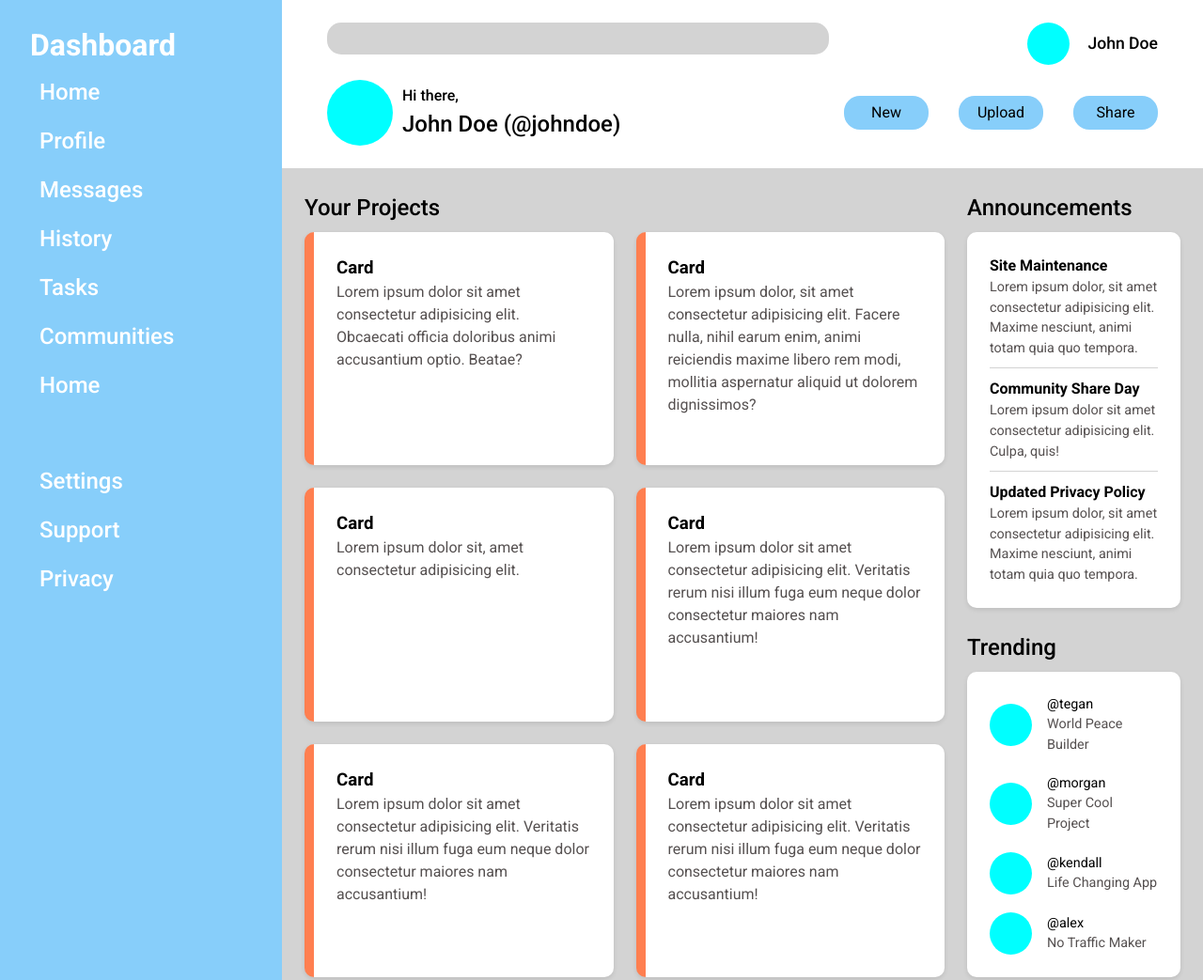
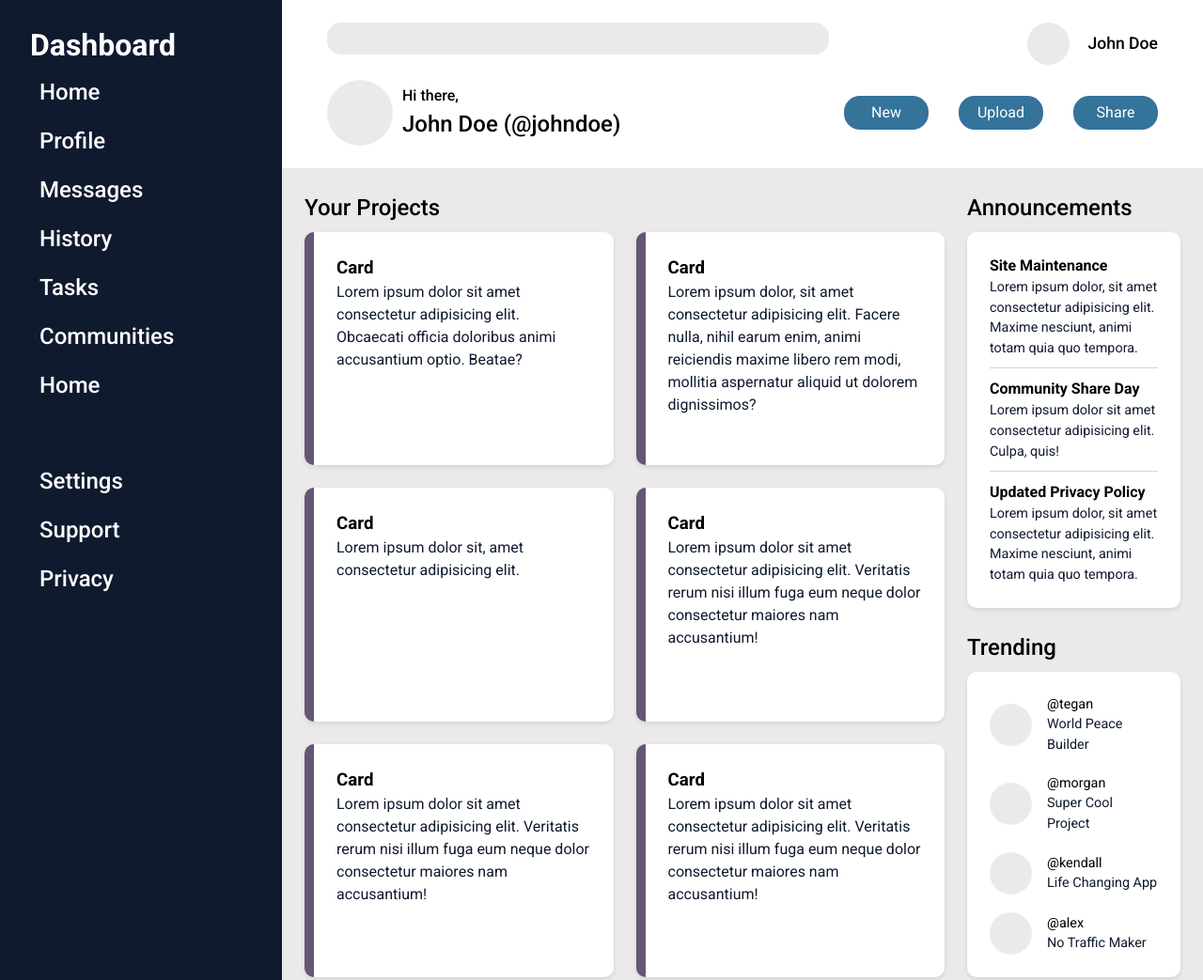
Before and after one commit to isikava/admin-dashboard, a plain HTML site: page index.html in a window 1280 px wide. Shown: the top 1043 px of the page at 94% size. Drawn offline with Linux system fonts and the light colour scheme.

Commit message:
Add colors

```diff
--- a/style.css
+++ b/style.css
@@ -1,4 +1,12 @@
 @import url('https://fonts.googleapis.com/css2?family=Roboto:wght@400;500;700&display=swap');
+
+:root {
+  --c-dark: #0f1a2e;
+  --c-light: #ece9ea;
+  --c-primary: #34739a;
+  --c-accent: #4984ae;
+  --c-accent-dark: #655675;
+}
 
 /*
   Josh's Custom CSS Reset
@@ -53,6 +61,7 @@ li {
 
 body {
   font-family: Roboto;
+  background-color: var(--c-light);
 }
 
 a {
@@ -87,7 +96,7 @@ h2 {
 
 .sidebar {
   display: none;
-  background: lightskyblue;
+  background-color: var(--c-dark);
   color: white;
   grid-row: 1 / 3;
 }
@@ -122,7 +131,7 @@ h2 {
   padding: 5px 10px;
   border: none;
   border-radius: 15px;
-  background: lightgray;
+  background: var(--c-light);
 }
 
 .account {
@@ -147,7 +156,7 @@ h2 {
   height: 70px;
   width: 70px;
   border-radius: 50%;
-  background-color: aqua;
+  background-color: var(--c-light);
   flex-shrink: 0;
 }
 
@@ -164,7 +173,8 @@ h2 {
 
 .controls button {
   min-width: 90px;
-  background-color: lightskyblue;
+  background-color: var(--c-primary);
+  color: white;
   border: none;
   border-radius: 17px;
   padding: 6px 12px;
@@ -177,7 +187,6 @@ h2 {
 }
 
 .board {
-  background: lightgray;
   display: grid;
   grid-template-columns: 1fr;
   gap: 1.2rem;
@@ -206,14 +215,14 @@ h2 {
 }
 
 .card p {
-  color: rgb(85, 80, 80);
+  color: var(--c-dark);
 }
 
 .projects .card {
   display: flex;
   flex-direction: column;
   min-height: 100%;
-  border-left: 10px solid coral;
+  border-left: 10px solid var(--c-accent-dark);
   cursor: pointer;
   position: relative;
   top: 0;
```
